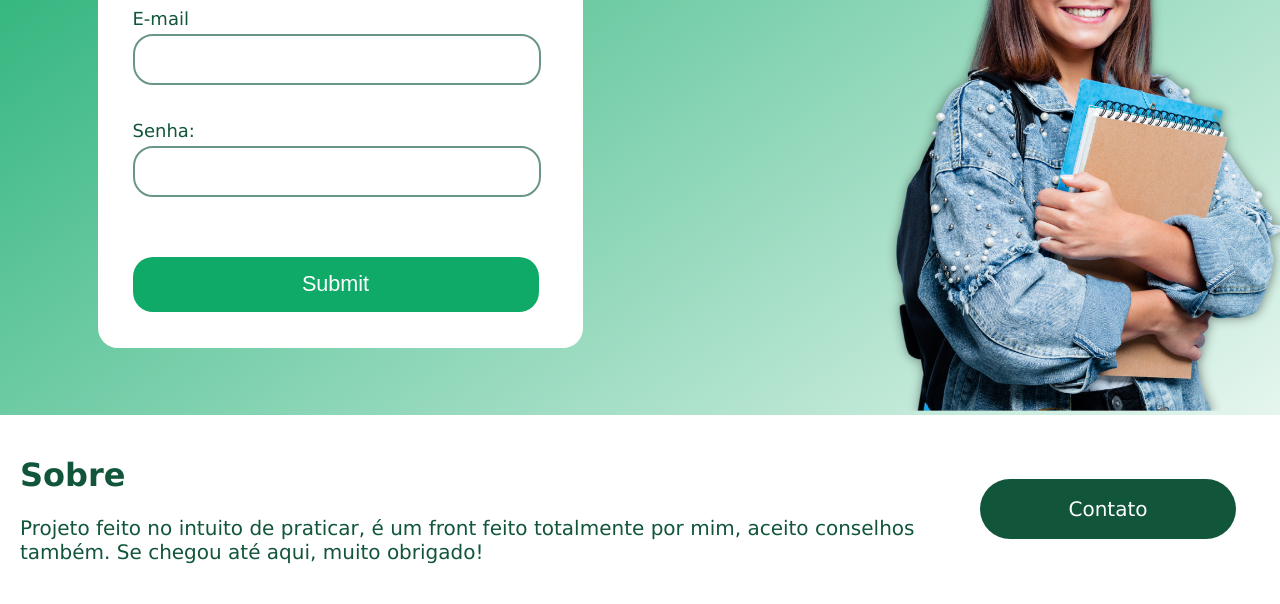
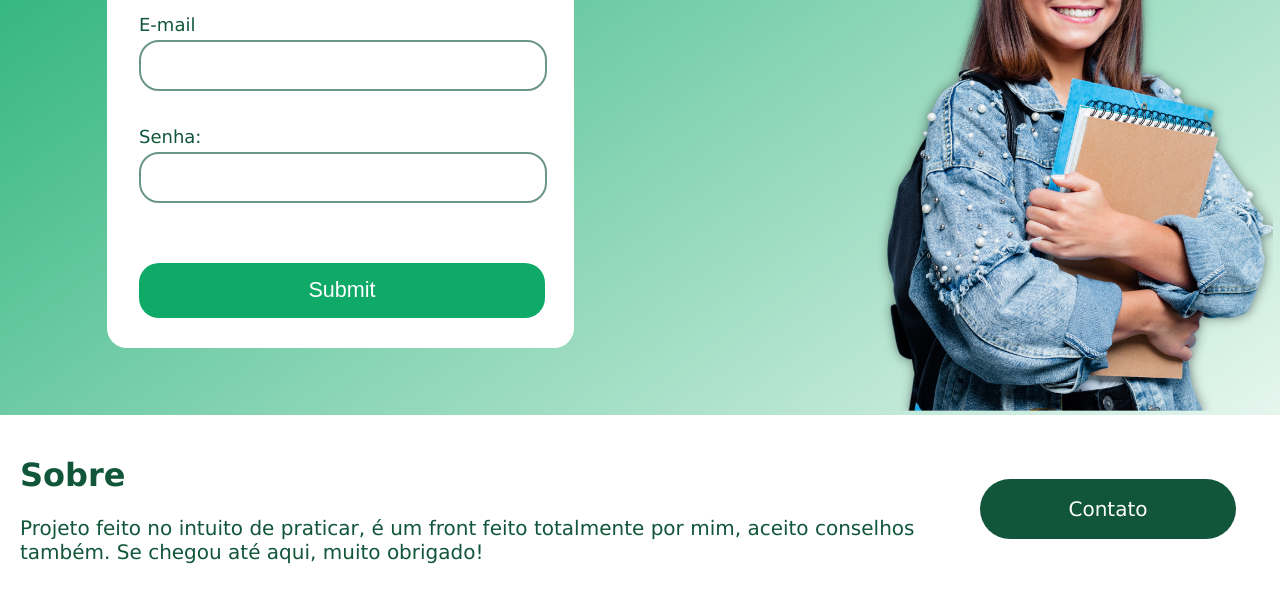
Before and after one commit to achecat/Front-de-Tela-de-Login, a plain HTML site: page index.html in a window 1280 px wide. Shown: the part 289-893 px from the top of the page. Drawn offline with Linux system fonts and the light colour scheme.

Commit message:
correcaoForm

```diff
--- a/index.html
+++ b/index.html
@@ -20,6 +20,7 @@
     </header>
     <section>
         <form>
+            <fieldset>
                 <h1>Entrar</h1>
                 <div id="containerEmail">
                     <label for="email">E-mail</label><br>
@@ -30,6 +31,7 @@
                     <input type="password" id="senha" name="senha"><br>
                 </div>
                 <input type="submit" id="submit">
+            </fieldset>
         </form>
         <div>
             <img src="imagens/Design-sem-nome-(3).png" alt="meninaEstudante">
--- a/style.css
+++ b/style.css
@@ -45,7 +45,7 @@ section{
     align-items: center;
 }
 form{
-    padding-left: 35px;
+    padding-left: 17px;
     font-size: large;
     color: #11563a;
     background: white;
@@ -56,6 +56,9 @@ form{
 form h1{
     font-size: 50px;
     margin-bottom: 30px;
+}
+fieldset{
+    border: none;
 }
 #containerEmail, #containerSenha{
     padding: 0;
```
Lines whose indentation alone changed are shown as unchanged.
